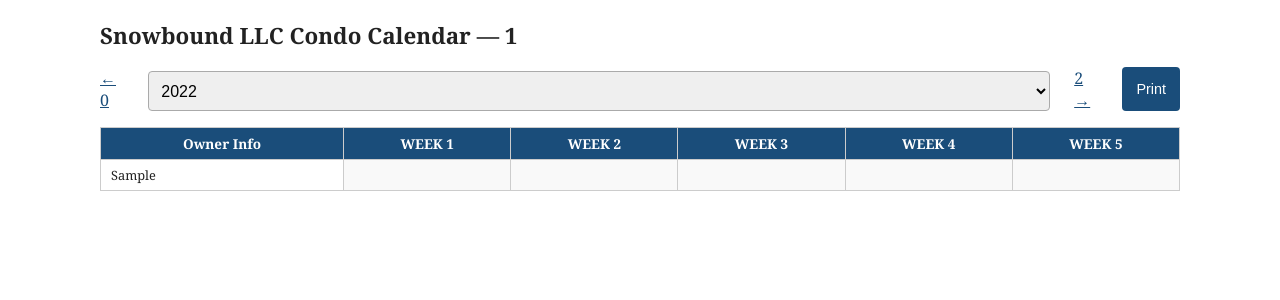
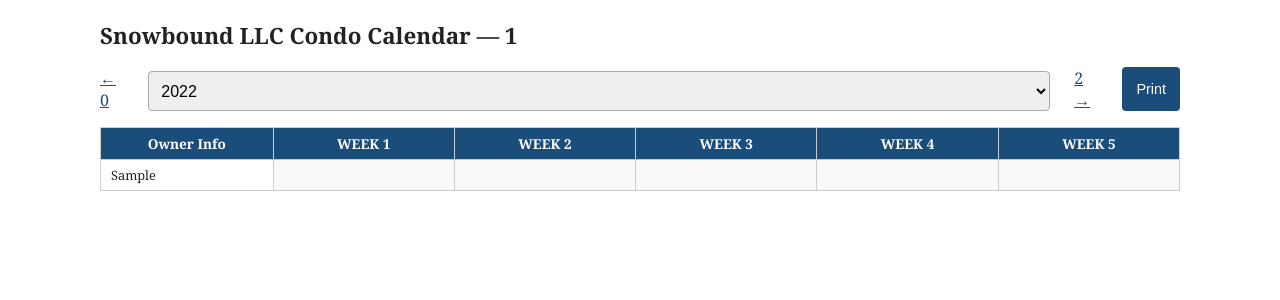
Before and after one commit to lkamons2/69hawn, a Flask app: page /calendar/1 in a window 1280 px wide. Shown: the part 50-350 px from the top of the page. Run offline with Flask 3, Linux system fonts and the light colour scheme; the visitor is signed in with stand-in values (Sample User, id 1); tables that the repository leaves empty hold one stand-in row (values such as "Sample post").

Commit message:
Fix calendar week columns to equal width with fixed table layout
Co-Authored-By: Claude Opus 4.6 (1M context) <noreply@anthropic.com>

```diff
--- a/snowbound/static/style.css
+++ b/snowbound/static/style.css
@@ -71,11 +71,11 @@ tr:nth-child(even) { background: #f5f5f5; }
 }
 
 /* ── Calendar grid ── */
-.cal-grid { font-size: 0.85rem; }
+.cal-grid { font-size: 0.85rem; table-layout: fixed; width: 100%; }
 .cal-grid th { background: #1a4d7a; color: #fff; white-space: nowrap; text-align: center; }
-.cal-info-col { min-width: 160px; }
-.owner-cell { vertical-align: top; font-size: 0.8rem; min-width: 150px; white-space: pre-line; }
-.week-cell { vertical-align: top; min-width: 110px; font-size: 0.8rem; padding: 4px 6px; }
+.cal-info-col { width: 16%; }
+.owner-cell { vertical-align: top; font-size: 0.8rem; white-space: pre-line; overflow: hidden; }
+.week-cell { vertical-align: top; font-size: 0.8rem; padding: 4px 6px; overflow: hidden; word-break: break-word; }
 .week-cell.traded { background: #fff8dc; }
 .week-cell.empty { background: #f9f9f9; }
 .week-dates { font-size: 0.78rem; color: #333; }
```
